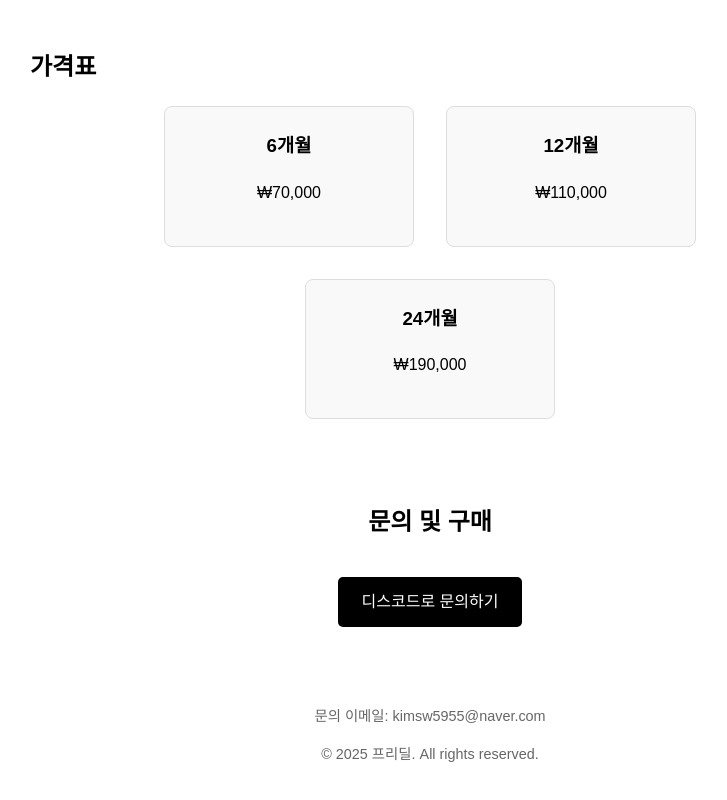
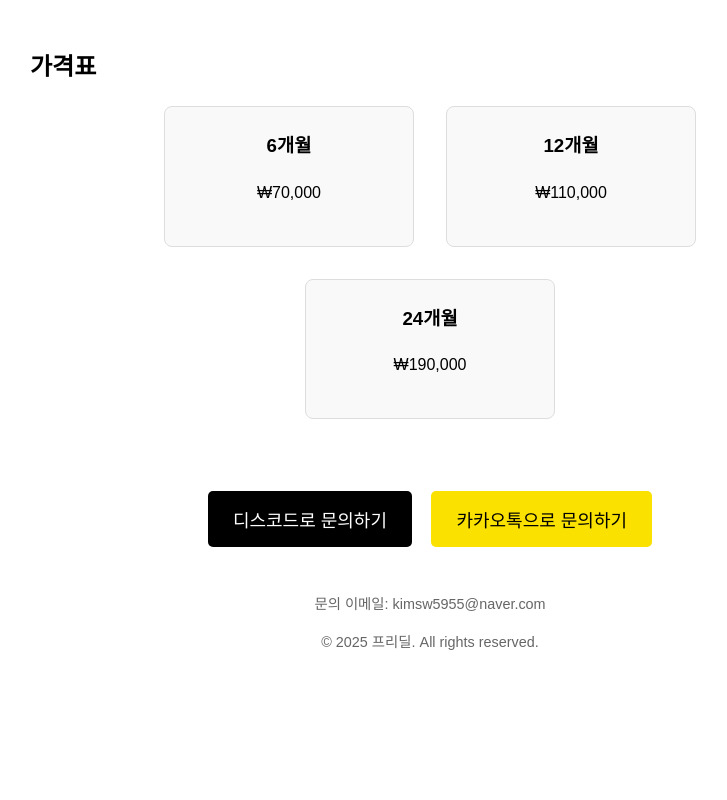
Before and after one commit to kimsw1120/freedeal, a plain HTML site: page index.html in a window 1280 px wide. Shown: the part 462-1262 px from the top of the page, without its empty margins (210-937 px from the left). After the commit the page ends 1162 px from the top, so only its background shows below. Drawn offline with Linux system fonts and the light colour scheme.

Commit message:
Update index.html

```diff
--- a/index.html
+++ b/index.html
@@ -90,10 +90,18 @@
     </div>
   </section>
 
-  <section style="text-align:center;">
-    <h2>문의 및 구매</h2>
-    <a href="https://discord.gg/j2nYBkbm" class="button" target="_blank">디스코드로 문의하기</a>
-  </section>
+  <div style="margin-top: 40px; text-align: center;">
+  <a href="https://discord.gg/j2nYBkbm" target="_blank" style="text-decoration: none;">
+    <button style="padding: 15px 25px; font-size: 18px; background-color: black; color: white; border: none; border-radius: 5px; margin-right: 15px; cursor: pointer;">
+      디스코드로 문의하기
+    </button>
+  </a>
+  <a href="https://open.kakao.com/o/sw3ebOzh" target="_blank" style="text-decoration: none;">
+    <button style="padding: 15px 25px; font-size: 18px; background-color: #fae100; color: black; border: none; border-radius: 5px; cursor: pointer;">
+      카카오톡으로 문의하기
+    </button>
+  </a>
+</div>
 
   <footer>
     <p>문의 이메일: kimsw5955@naver.com</p>
```
